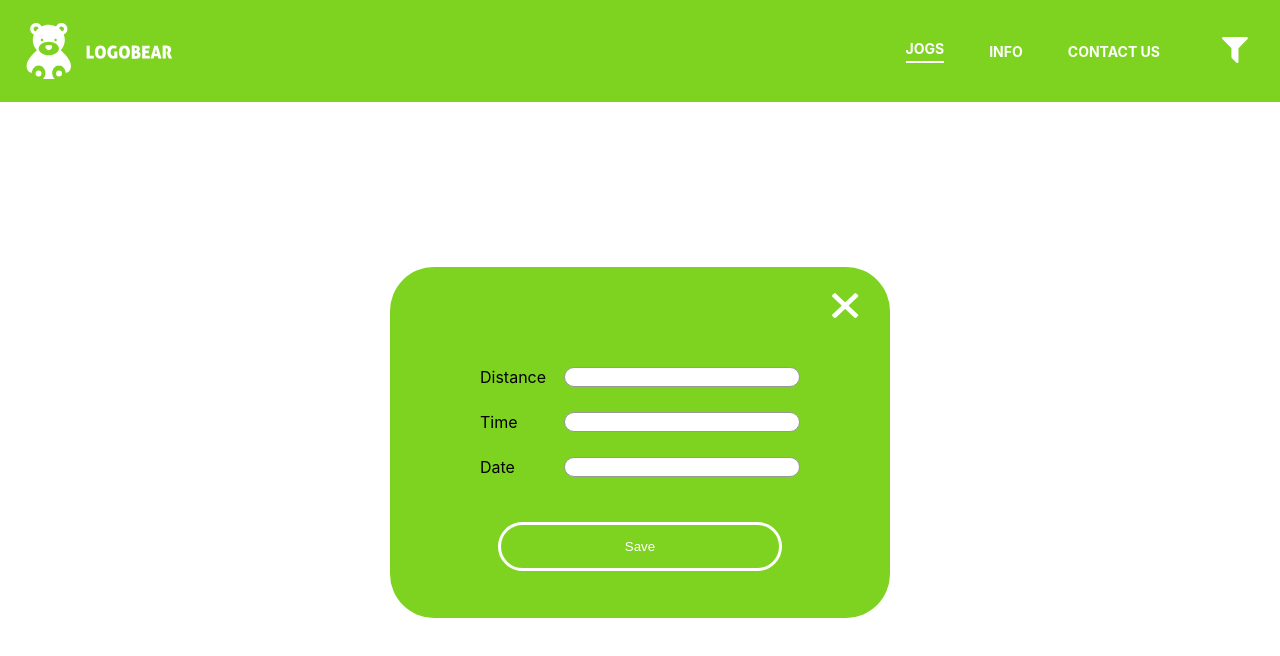
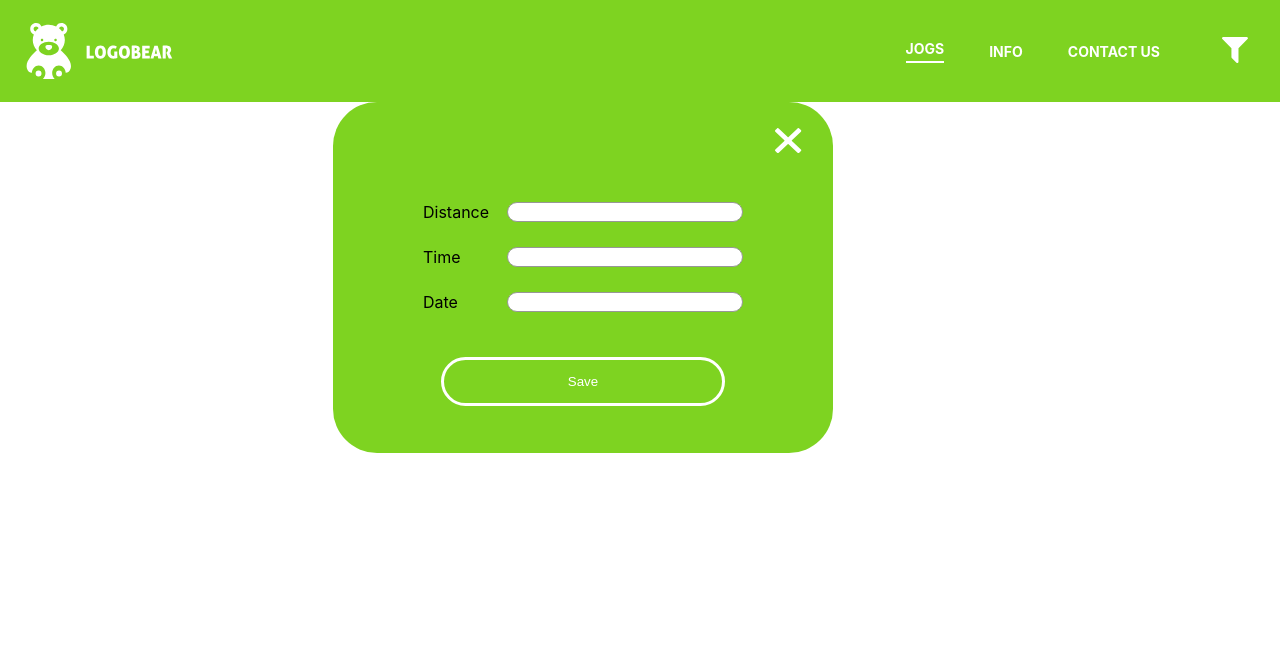
Before and after one commit to KuchkoNikita/Yellow, a React (Create React App) app: page /jogs in a window 1280 px wide. Shown: the top 656 px of the page. Built offline with nearby package versions, Linux system fonts and the light colour scheme.

Commit message:
Remove centering from Layout

```diff
--- a/src/hoc/Layout/style.scss
+++ b/src/hoc/Layout/style.scss
@@ -1,10 +1,6 @@
 .layout {
   max-width: 614px;
   margin: auto;
-  height: 85vh;
-  display: flex;
-  justify-content: center;
-  align-items: center;
 }
 
 @media (max-width: 768px) {
```
